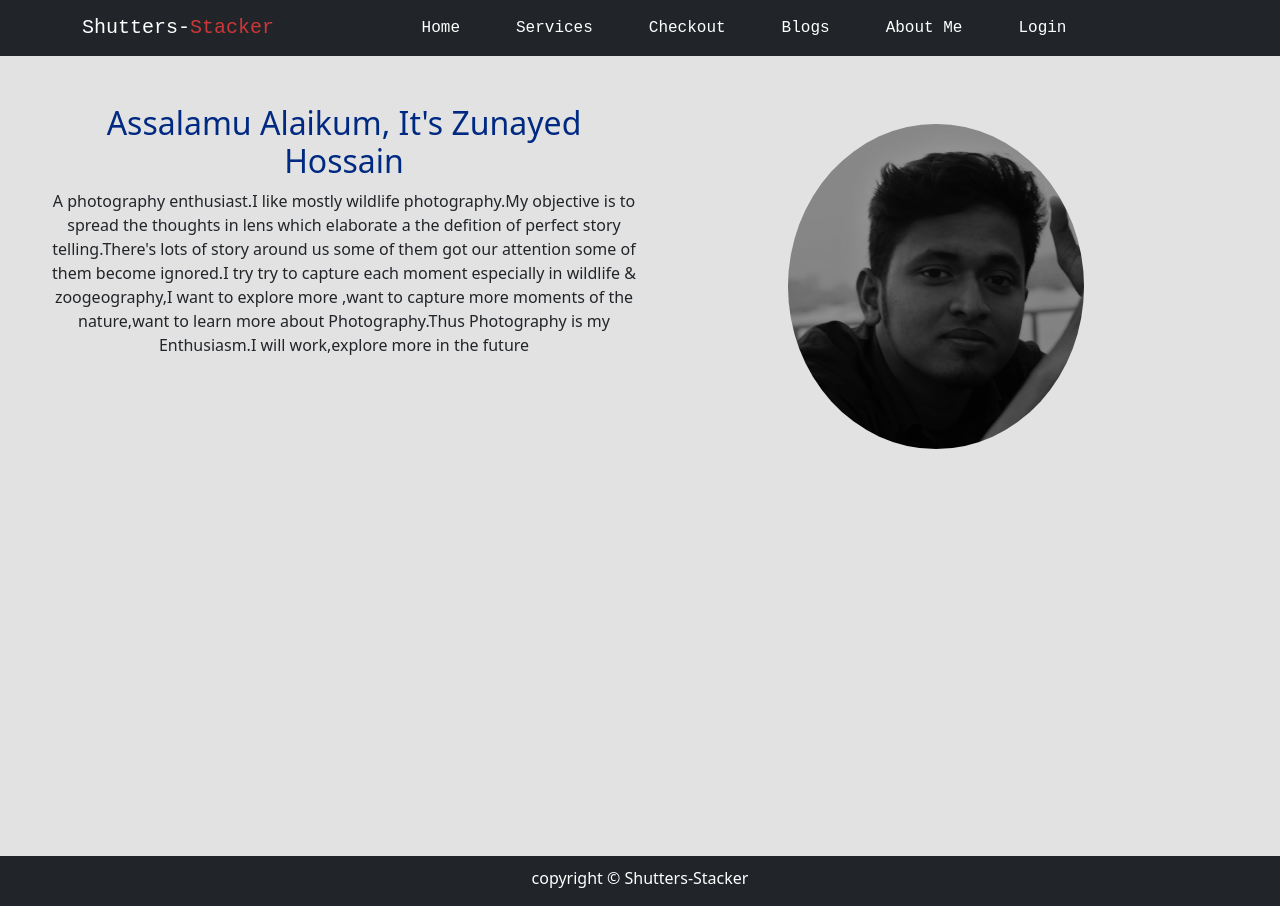
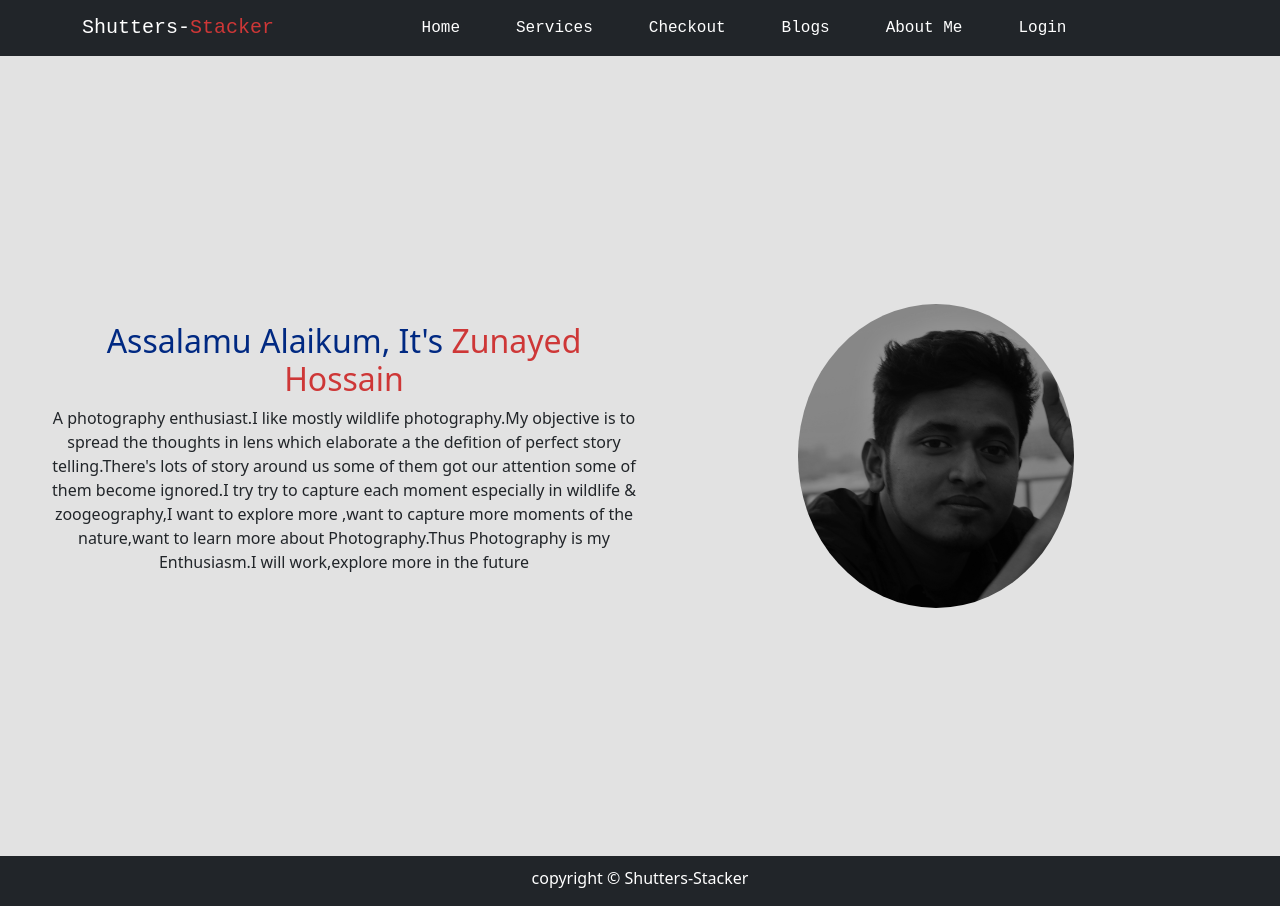
Before and after one commit to zunuu/Shutters-Stacker-Client-Side, a React (Create React App) app: page /aboutme in a window 1280 px wide. Built offline with nearby package versions, Linux system fonts and the light colour scheme; the HTML template or start-up script is replaced by a standard one.

Commit message:
about-udated

```diff
--- a/src/Components/Main/Aboutme/Aboutme.css
+++ b/src/Components/Main/Aboutme/Aboutme.css
@@ -8,7 +8,18 @@
 
 }
 
+.name {
+    color: orange;
+    font-weight: 500;
+}
+
 .aboutme-img {
     border-radius: 50%;
     margin: 20px;
+    padding: 10px;
+    transition: .5s;
 }
+
+.aboutme-img:hover {
+    padding: 0px;
+}
--- a/src/Components/Main/Aboutme/Aboutme.js
+++ b/src/Components/Main/Aboutme/Aboutme.js
@@ -3,10 +3,10 @@ import img from '../../../Images/aboutme.jpg'
 import './Aboutme.css'
 const Aboutme = () => {
     return (
-        <div className='d-flex p-5 blogs '>
+        <div className='d-flex p-5 blogs justify-content-center align-items-center'>
             <div className='col-xl-6 '>
                 <h2 className='greetings'>
-                    Assalamu Alaikum, It's Zunayed Hossain
+                    Assalamu Alaikum, It's <span className='name'>Zunayed Hossain</span>
                 </h2>
                 <p>A photography enthusiast.I like mostly wildlife photography.My objective is to spread the thoughts in lens which elaborate a the defition of perfect story telling.There's lots of story around us some of them got our attention some of them become ignored.I try try to capture each moment especially in wildlife & zoogeography,I want to explore more ,want to capture more moments of the nature,want to learn more about Photography.Thus Photography is my Enthusiasm.I will work,explore more in the future</p>
             </div>
```
